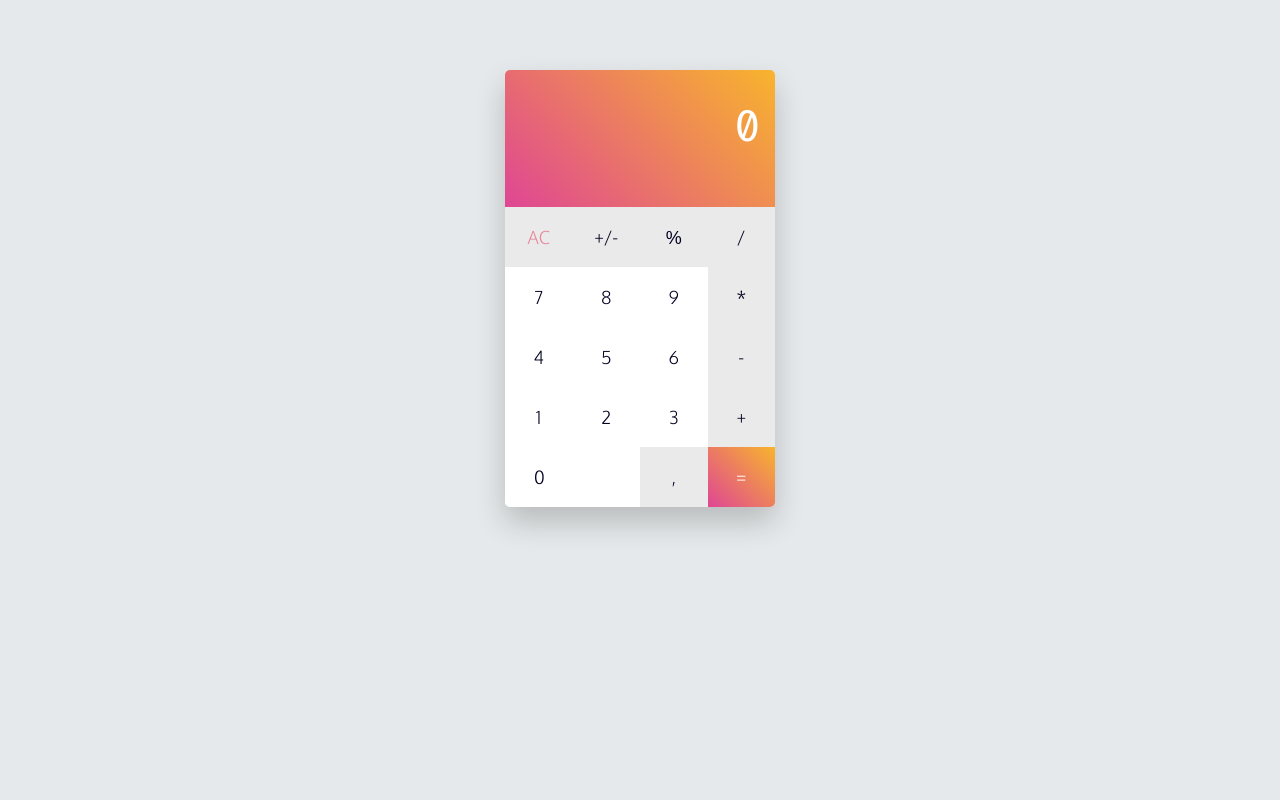
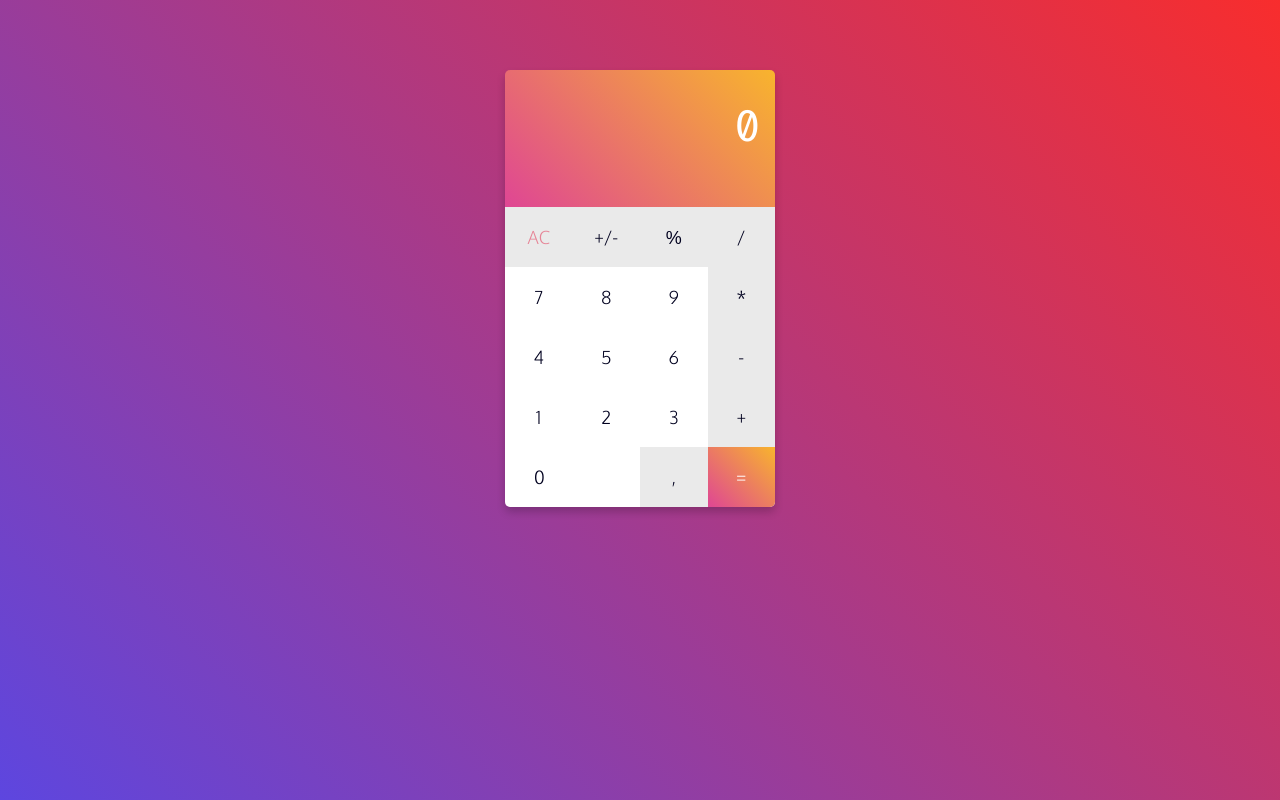
Before and after one commit to YuriShvetsov/calculator-js, a website built with webpack: page src/index.html in a window 1280 px wide. Built offline with nearby package versions, Linux system fonts and the light colour scheme.

Commit message:
Changed styles: shadows of app and page background

```diff
--- a/src/assets/scss/modules/calculator.scss
+++ b/src/assets/scss/modules/calculator.scss
@@ -8,7 +8,8 @@
     width: 100%;
     min-height: 100vh;
     padding: 45px 10px;
-    background-color: #e6e9eb;
+    background-color: #ffffff;
+    background-image: linear-gradient(45deg, #5d46df, #f82d2d);
 }
 
 .calc__container {
@@ -17,7 +18,7 @@
     width: 270px;
     margin: 25px auto;
     border-radius: 5px;
-    box-shadow: 0 15px 30px rgba(0,0,0,0.2);
+    box-shadow: 0 5px 8px rgba(0,0,0,0.2);
     overflow: hidden;
 }
 
@@ -104,7 +105,7 @@
 }
 
 .calc__button_mode_color-bg:hover {
-    background-image: linear-gradient(45deg, #c53e84, #e7a727);
+    background-image: linear-gradient(45deg, #df4694, #f8b42d);
 }
 
 @media screen and (max-width: 320px) {
```
